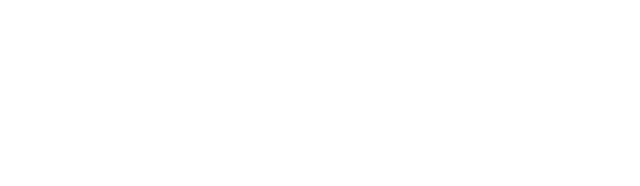
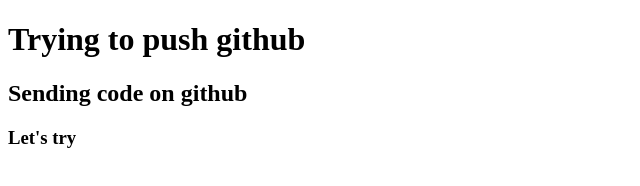
Before and after one commit to MahediHasanSourav/my-second-repo, a plain HTML site: page index.html in a window 1280 px wide. Shown: the whole page, without its empty margins (0-640 px from the left). Drawn offline with Linux system fonts and the light colour scheme.

Commit message:
added header

```diff
--- a/index.html
+++ b/index.html
@@ -7,6 +7,8 @@
     <title>This is my Second github repo</title>
 </head>
 <body>
-
+    <h1>Trying to push github</h1>
+    <h2>Sending code on github</h2>
+    <h3>Let's try</h3>
 </body>
 </html>
```
